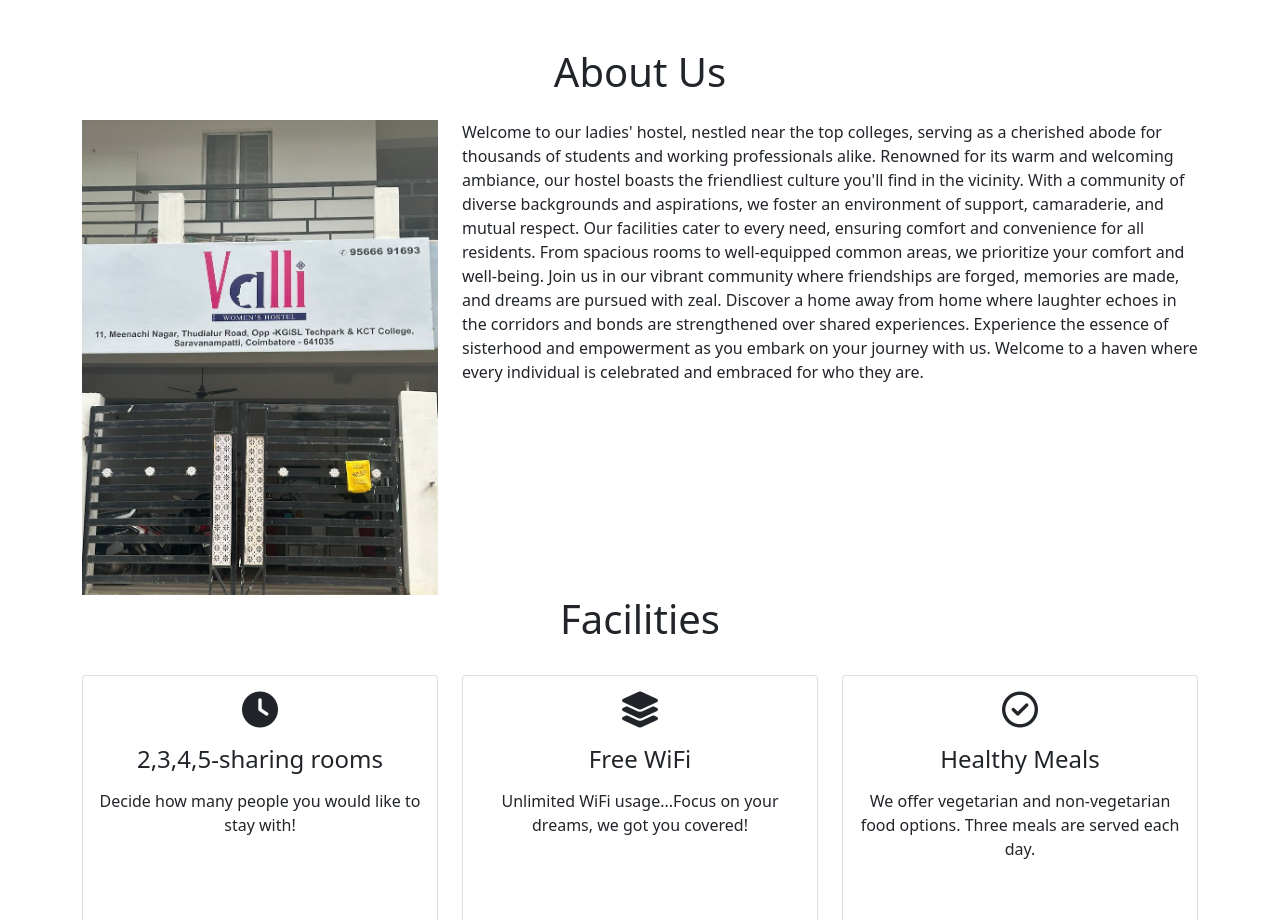
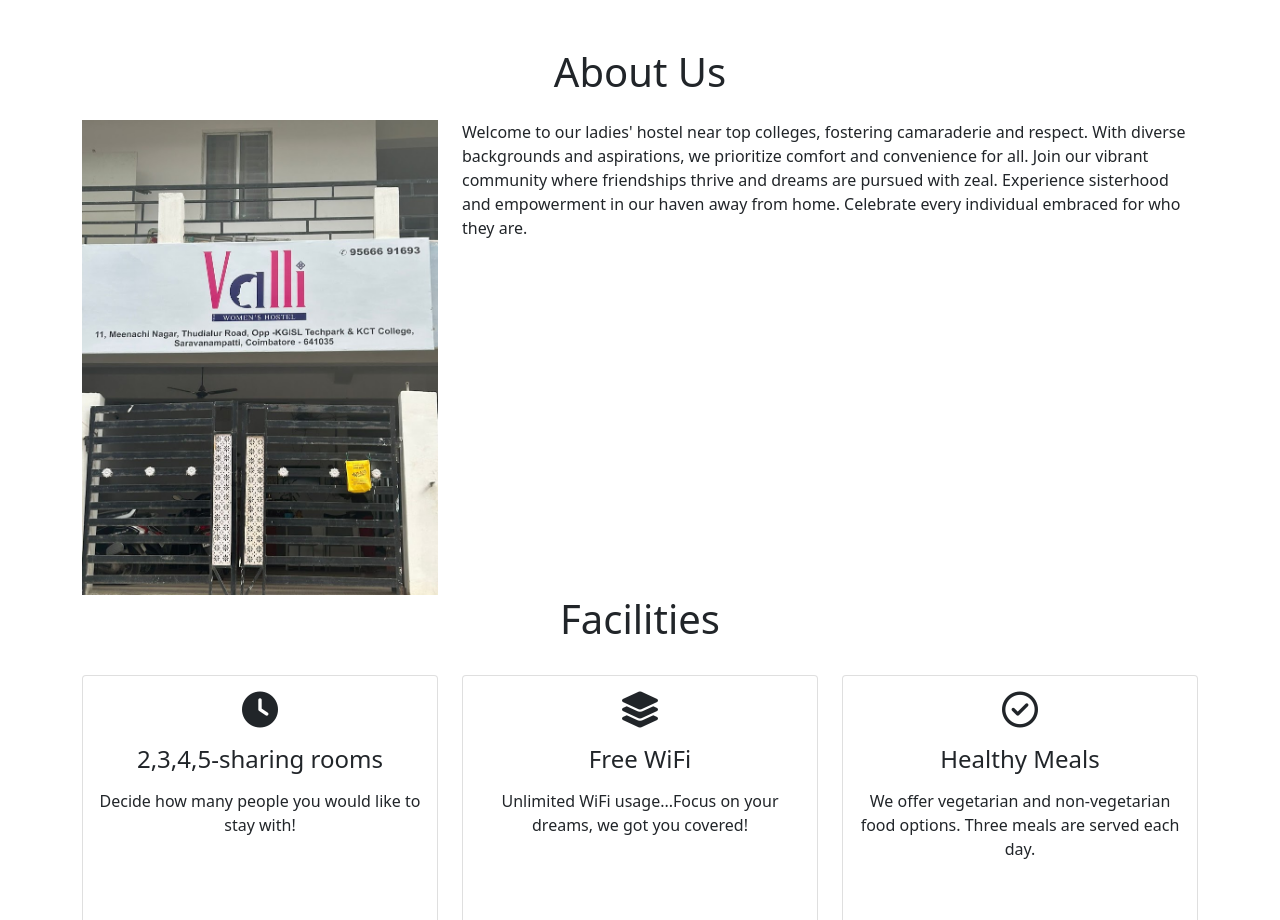
Before and after one commit to JayUltra/Festo, a plain HTML site: page index.html in a window 1280 px wide. Shown: the part 800-1720 px from the top of the page. Drawn offline with nearby package versions, Linux system fonts and the light colour scheme.

Commit message:
Update index.html

```diff
--- a/index.html
+++ b/index.html
@@ -67,8 +67,7 @@
                 <div class="col-lg-8">
                     <p>
 
-Welcome to our ladies' hostel, nestled near the top colleges, serving as a cherished abode for thousands of students and working professionals alike. Renowned for its warm and welcoming ambiance, our hostel boasts the friendliest culture you'll find in the vicinity. With a community of diverse backgrounds and aspirations, we foster an environment of support, camaraderie, and mutual respect. Our facilities cater to every need, ensuring comfort and convenience for all residents. From spacious rooms to well-equipped common areas, we prioritize your comfort and well-being. Join us in our vibrant community where friendships are forged, memories are made, and dreams are pursued with zeal. Discover a home away from home where laughter echoes in the corridors and bonds are strengthened over shared experiences. Experience the essence of sisterhood and empowerment as you embark on your journey with us. Welcome to a haven where every individual is celebrated and embraced for who they are.
-
+Welcome to our ladies' hostel near top colleges, fostering camaraderie and respect. With diverse backgrounds and aspirations, we prioritize comfort and convenience for all. Join our vibrant community where friendships thrive and dreams are pursued with zeal. Experience sisterhood and empowerment in our haven away from home. Celebrate every individual embraced for who they are.
                     </p>
                 </div>
             </div>
```
